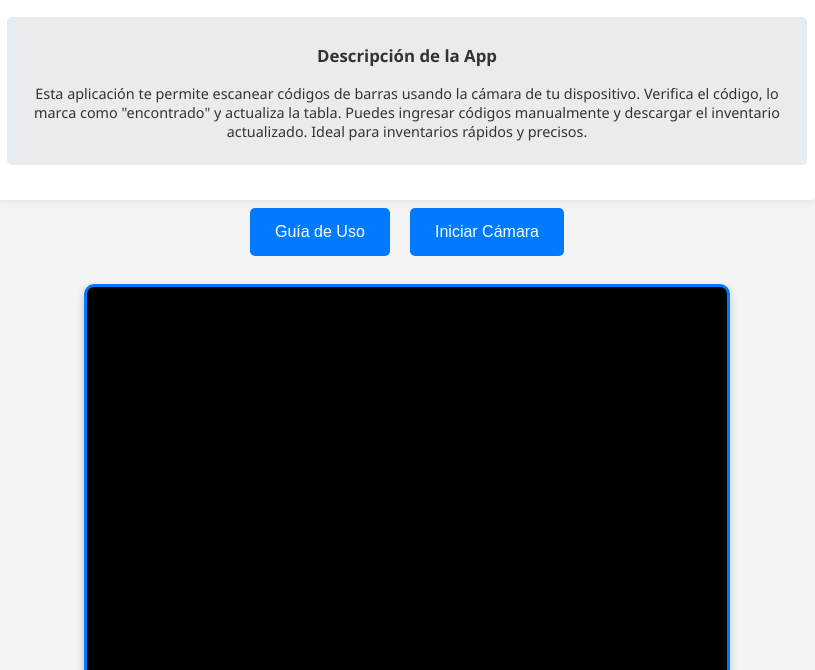
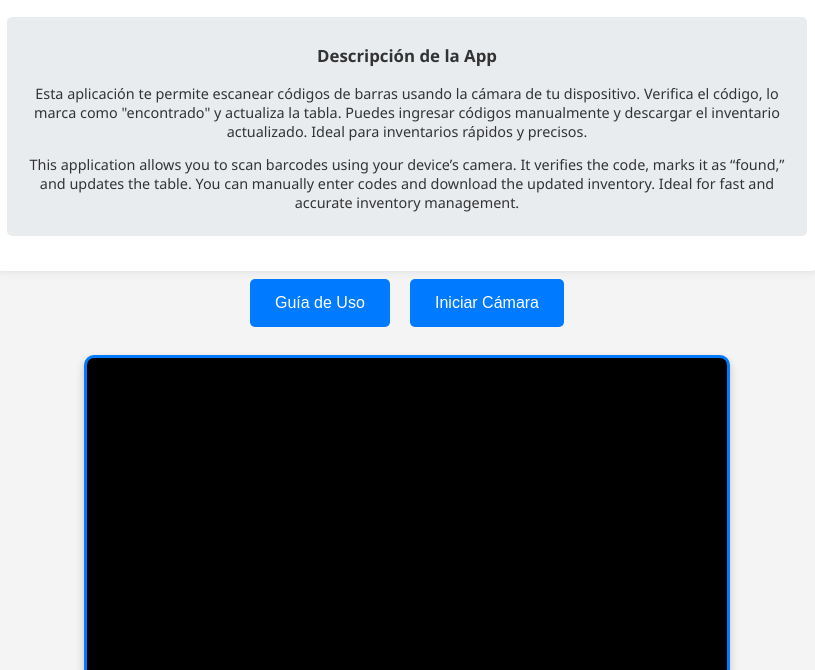
Before and after one commit to danielbenjumea1-png/WILIS, a plain HTML site: page index.html in a window 1280 px wide. Shown: the part 130-800 px from the top of the page, without its empty margins (233-1048 px from the left). Drawn offline with Linux system fonts and the light colour scheme.

Commit message:
Add English description for barcode scanning app

```diff
--- a/index.html
+++ b/index.html
@@ -79,6 +79,13 @@
             Puedes ingresar códigos manualmente y descargar el inventario actualizado.
             Ideal para inventarios rápidos y precisos.
         </p>
+
+        <p class="en">
+            This application allows you to scan barcodes using your device’s camera.
+            It verifies the code, marks it as “found,” and updates the table.
+            You can manually enter codes and download the updated inventory.
+            Ideal for fast and accurate inventory management.
+        </p>
     </div>
 </div>
         <button id="guiaBtn">Guía de Uso</button>
```
